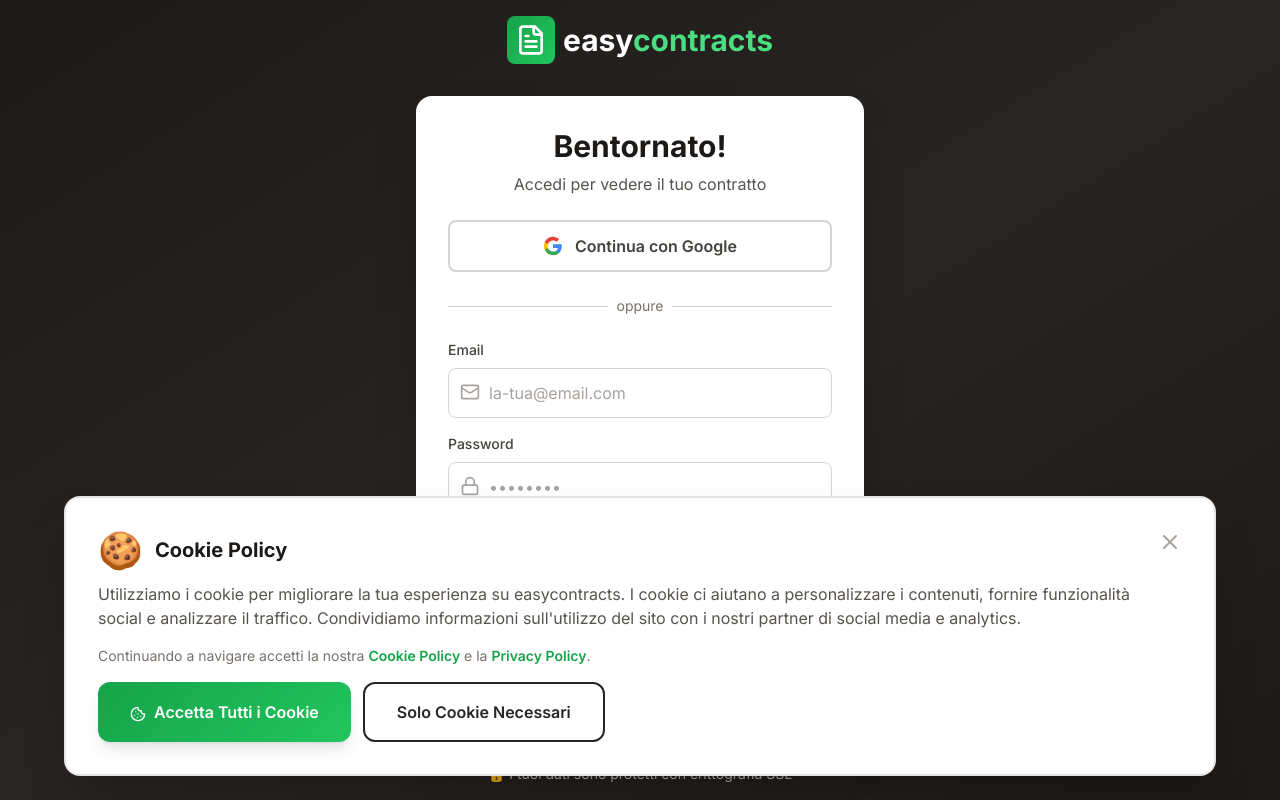
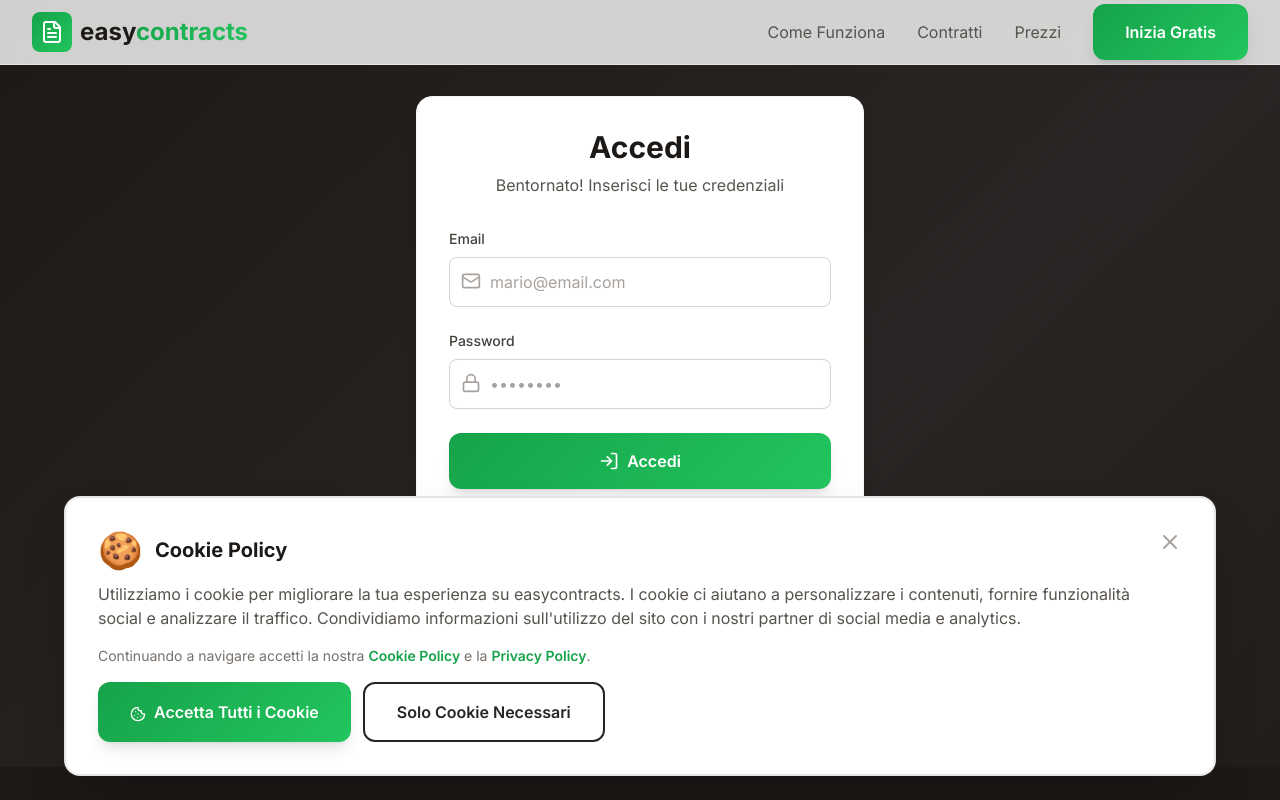
Before and after one commit to errakui/easycontracts, a Next.js app: page /login in a window 1280 px wide. Shown: the top 800 px of the page. Built offline with nearby package versions, Linux system fonts and the light colour scheme.

Commit message:
🔐 Fix completo autenticazione + viewport
- Pagina /login funzionante (login + registrazione)
- API /api/login e /api/register
- Fix viewport zoom issues
- Prisma generate nel build script
- Suspense per useSearchParams

```diff
--- /dev/null
+++ b/app/api/register/route.ts
@@ -0,0 +1,49 @@
+import { NextRequest, NextResponse } from "next/server";
+import { prisma } from "@/lib/prisma";
+import bcrypt from "bcryptjs";
+
+export async function POST(req: NextRequest) {
+  try {
+    const { email, password, name } = await req.json();
+
+    if (!email || !password) {
+      return NextResponse.json({ error: "Email e password richiesti" }, { status: 400 });
+    }
+
+    // Verifica se l'utente esiste già
+    const existingUser = await prisma.user.findUnique({
+      where: { email },
+    });
+
+    if (existingUser) {
+      return NextResponse.json({ error: "Email già registrata" }, { status: 400 });
+    }
+
+    // Hash password
+    const hashedPassword = await bcrypt.hash(password, 10);
+
+    // Crea utente
+    const user = await prisma.user.create({
+      data: {
+        email,
+        password: hashedPassword,
+        name: name || email.split("@")[0],
+        plan: "FREE",
+        contractsLimit: 1,
+      },
+    });
+
+    return NextResponse.json({
+      success: true,
+      user: {
+        id: user.id,
+        email: user.email,
+        name: user.name,
+        plan: user.plan,
+      },
+    });
+  } catch (error: any) {
+    console.error("Errore registrazione:", error);
+    return NextResponse.json({ error: error.message }, { status: 500 });
+  }
+}
--- a/app/layout.tsx
+++ b/app/layout.tsx
@@ -9,6 +9,11 @@
   title: "easycontracts - Contratti Intelligenti per Tutti | Errakui Holding Ltd",
   description: "Genera contratti legali professionali in 30 secondi con l'intelligenza artificiale. SaaS legale per freelancer e PMI. Semplice, veloce, affidabile.",
   keywords: "contratti, AI, intelligenza artificiale, legale, freelancer, PMI, SaaS, legal tech",
+  viewport: {
+    width: "device-width",
+    initialScale: 1,
+    maximumScale: 1,
+  },
 };
 
 export default function RootLayout({
--- a/app/login/page.tsx
+++ b/app/login/page.tsx
@@ -1,189 +1,229 @@
 "use client";
 
-import { useState } from "react";
+import { useState, Suspense } from "react";
+import { useRouter, useSearchParams } from "next/navigation";
 import Link from "next/link";
-import { FileText, Mail, Lock, ArrowRight } from "lucide-react";
+import Navbar from "@/components/Navbar";
+import Footer from "@/components/Footer";
+import { Mail, Lock, LogIn, UserPlus } from "lucide-react";
 
-export default function LoginPage() {
-  const [isLogin, setIsLogin] = useState(true);
+function LoginForm() {
+  const router = useRouter();
+  const searchParams = useSearchParams();
+  const [mode, setMode] = useState<"login" | "register">("login");
   const [email, setEmail] = useState("");
   const [password, setPassword] = useState("");
   const [name, setName] = useState("");
+  const [loading, setLoading] = useState(false);
+  const [error, setError] = useState("");
 
-  const handleSubmit = (e: React.FormEvent) => {
+  const handleSubmit = async (e: React.FormEvent) => {
     e.preventDefault();
-    // TODO: Implementare autenticazione reale
-    // Per ora simuliamo il login
-    localStorage.setItem("user", JSON.stringify({ email, name: name || email }));
-    window.location.href = "/dashboard";
-  };
+    setError("");
+    setLoading(true);
 
-  const handleGoogleLogin = () => {
-    // TODO: Implementare Google OAuth
-    alert("Google Login sarà disponibile presto!");
+    try {
+      if (mode === "register") {
+        // Registrazione
+        const response = await fetch("/api/register", {
+          method: "POST",
+          headers: { "Content-Type": "application/json" },
+          body: JSON.stringify({ email, password, name }),
+        });
+
+        if (!response.ok) {
+          const data = await response.json();
+          throw new Error(data.error || "Errore durante la registrazione");
+        }
+
+        const data = await response.json();
+
+        // Salva utente e redirect
+        localStorage.setItem("user", JSON.stringify(data.user));
+        router.push("/dashboard");
+      } else {
+        // Login
+        const response = await fetch("/api/login", {
+          method: "POST",
+          headers: { "Content-Type": "application/json" },
+          body: JSON.stringify({ email, password }),
+        });
+
+        if (!response.ok) {
+          const data = await response.json();
+          throw new Error(data.error || "Credenziali non valide");
+        }
+
+        const data = await response.json();
+
+        // Salva utente e redirect
+        localStorage.setItem("user", JSON.stringify(data.user));
+
+        const from = searchParams.get("from");
+        router.push(from || "/dashboard");
+      }
+    } catch (err: any) {
+      setError(err.message);
+    } finally {
+      setLoading(false);
+    }
   };
 
   return (
-    <div className="min-h-screen bg-gradient-to-br from-gray-900 via-gray-800 to-gray-900 flex items-center justify-center px-4">
-      <div className="max-w-md w-full">
-        {/* Logo */}
-        <Link href="/" className="flex items-center justify-center space-x-2 mb-8">
-          <div className="bg-gradient-primary p-2 rounded-lg">
-            <FileText className="w-8 h-8 text-white" />
-          </div>
-          <span className="text-3xl font-bold text-white">
-            easy<span className="text-primary-400">contracts</span>
-          </span>
-        </Link>
+    <div className="min-h-screen bg-gradient-to-br from-gray-900 via-gray-800 to-gray-900">
+      <Navbar />
 
-        {/* Card */}
-        <div className="bg-white rounded-2xl shadow-2xl p-8">
-          <div className="text-center mb-6">
+      <div className="pt-24 pb-20 px-4 sm:px-6 lg:px-8">
+        <div className="max-w-md mx-auto">
+          <div className="card p-8 bg-white">
+            <div className="text-center mb-8">
               <h1 className="text-3xl font-bold text-gray-900 mb-2">
-              {isLogin ? "Bentornato!" : "Crea Account"}
+                {mode === "login" ? "Accedi" : "Registrati"}
               </h1>
               <p className="text-gray-600">
-              {isLogin
-                ? "Accedi per vedere il tuo contratto"
-                : "Registrati gratis per iniziare"}
+                {mode === "login"
+                  ? "Bentornato! Inserisci le tue credenziali"
+                  : "Crea il tuo account gratuito"}
               </p>
             </div>
 
-          {/* Google Login */}
-          <button
-            onClick={handleGoogleLogin}
-            className="w-full flex items-center justify-center space-x-3 border-2 border-gray-300 rounded-lg px-4 py-3 hover:bg-gray-50 transition-all mb-4"
-          >
-            <svg className="w-5 h-5" viewBox="0 0 24 24">
-              <path
-                fill="#4285F4"
-                d="M22.56 12.25c0-.78-.07-1.53-.2-2.25H12v4.26h5.92c-.26 1.37-1.04 2.53-2.21 3.31v2.77h3.57c2.08-1.92 3.28-4.74 3.28-8.09z"
-              />
-              <path
-                fill="#34A853"
-                d="M12 23c2.97 0 5.46-.98 7.28-2.66l-3.57-2.77c-.98.66-2.23 1.06-3.71 1.06-2.86 0-5.29-1.93-6.16-4.53H2.18v2.84C3.99 20.53 7.7 23 12 23z"
-              />
-              <path
-                fill="#FBBC05"
-                d="M5.84 14.09c-.22-.66-.35-1.36-.35-2.09s.13-1.43.35-2.09V7.07H2.18C1.43 8.55 1 10.22 1 12s.43 3.45 1.18 4.93l2.85-2.22.81-.62z"
-              />
-              <path
-                fill="#EA4335"
-                d="M12 5.38c1.62 0 3.06.56 4.21 1.64l3.15-3.15C17.45 2.09 14.97 1 12 1 7.7 1 3.99 3.47 2.18 7.07l3.66 2.84c.87-2.6 3.3-4.53 6.16-4.53z"
-              />
-            </svg>
-            <span className="font-semibold text-gray-700">Continua con Google</span>
-          </button>
+            {error && (
+              <div className="mb-6 p-4 bg-red-50 border border-red-200 rounded-lg">
+                <p className="text-sm text-red-800">{error}</p>
+              </div>
+            )}
 
-          <div className="relative my-6">
-            <div className="absolute inset-0 flex items-center">
-              <div className="w-full border-t border-gray-300"></div>
-            </div>
-            <div className="relative flex justify-center text-sm">
-              <span className="px-2 bg-white text-gray-500">oppure</span>
-            </div>
-          </div>
-
-          {/* Form */}
-          <form onSubmit={handleSubmit} className="space-y-4">
-            {!isLogin && (
+            <form onSubmit={handleSubmit} className="space-y-6">
+              {mode === "register" && (
                 <div>
-                <label className="block text-sm font-medium text-gray-700 mb-2">Nome</label>
+                  <label className="block text-sm font-medium text-gray-700 mb-2">
+                    Nome
+                  </label>
+                  <div className="relative">
                     <input
                       type="text"
                       value={name}
                       onChange={(e) => setName(e.target.value)}
-                  className="w-full px-4 py-3 border border-gray-300 rounded-lg focus:ring-2 focus:ring-primary-500 focus:border-transparent"
-                  placeholder="Il tuo nome"
-                  required={!isLogin}
+                      className="w-full px-4 py-3 pl-10 border border-gray-300 rounded-lg focus:ring-2 focus:ring-primary-500 focus:border-transparent"
+                      placeholder="Mario Rossi"
+                      required
                     />
+                    <UserPlus className="absolute left-3 top-3.5 w-5 h-5 text-gray-400" />
+                  </div>
                 </div>
               )}
 
               <div>
-              <label className="block text-sm font-medium text-gray-700 mb-2">Email</label>
+                <label className="block text-sm font-medium text-gray-700 mb-2">
+                  Email
+                </label>
                 <div className="relative">
-                <Mail className="absolute left-3 top-3.5 w-5 h-5 text-gray-400" />
                   <input
                     type="email"
                     value={email}
                     onChange={(e) => setEmail(e.target.value)}
-                  className="w-full pl-10 pr-4 py-3 border border-gray-300 rounded-lg focus:ring-2 focus:ring-primary-500 focus:border-transparent"
-                  placeholder="la-tua@email.com"
+                    className="w-full px-4 py-3 pl-10 border border-gray-300 rounded-lg focus:ring-2 focus:ring-primary-500 focus:border-transparent"
+                    placeholder="mario@email.com"
                     required
                   />
+                  <Mail className="absolute left-3 top-3.5 w-5 h-5 text-gray-400" />
                 </div>
               </div>
 
               <div>
-              <label className="block text-sm font-medium text-gray-700 mb-2">Password</label>
+                <label className="block text-sm font-medium text-gray-700 mb-2">
+                  Password
+                </label>
                 <div className="relative">
-                <Lock className="absolute left-3 top-3.5 w-5 h-5 text-gray-400" />
                   <input
                     type="password"
                     value={password}
                     onChange={(e) => setPassword(e.target.value)}
-                  className="w-full pl-10 pr-4 py-3 border border-gray-300 rounded-lg focus:ring-2 focus:ring-primary-500 focus:border-transparent"
+                    className="w-full px-4 py-3 pl-10 border border-gray-300 rounded-lg focus:ring-2 focus:ring-primary-500 focus:border-transparent"
                     placeholder="••••••••"
                     required
                     minLength={6}
                   />
+                  <Lock className="absolute left-3 top-3.5 w-5 h-5 text-gray-400" />
                 </div>
+                {mode === "register" && (
+                  <p className="text-xs text-gray-500 mt-1">Minimo 6 caratteri</p>
+                )}
               </div>
 
-            {isLogin && (
-              <div className="flex items-center justify-between text-sm">
-                <label className="flex items-center">
-                  <input type="checkbox" className="mr-2" />
-                  <span className="text-gray-600">Ricordami</span>
-                </label>
-                <a href="#" className="text-primary-600 hover:text-primary-700">
-                  Password dimenticata?
-                </a>
-              </div>
+              <button
+                type="submit"
+                disabled={loading}
+                className="w-full btn-primary flex items-center justify-center disabled:opacity-50"
+              >
+                {loading ? (
+                  "Caricamento..."
+                ) : mode === "login" ? (
+                  <>
+                    <LogIn className="mr-2 w-5 h-5" />
+                    Accedi
+                  </>
+                ) : (
+                  <>
+                    <UserPlus className="mr-2 w-5 h-5" />
+                    Registrati
+                  </>
                 )}
-
-            <button type="submit" className="btn-primary w-full flex items-center justify-center">
-              {isLogin ? "Accedi" : "Crea Account"}
-              <ArrowRight className="ml-2 w-5 h-5" />
               </button>
             </form>
 
             <div className="mt-6 text-center">
               <button
-              onClick={() => setIsLogin(!isLogin)}
-              className="text-sm text-gray-600 hover:text-gray-900"
+                onClick={() => {
+                  setMode(mode === "login" ? "register" : "login");
+                  setError("");
+                }}
+                className="text-primary-600 hover:text-primary-700 font-semibold"
               >
-              {isLogin ? (
-                <>
-                  Non hai un account?{" "}
-                  <span className="text-primary-600 font-semibold">Registrati gratis</span>
-                </>
-              ) : (
-                <>
-                  Hai già un account?{" "}
-                  <span className="text-primary-600 font-semibold">Accedi</span>
-                </>
-              )}
+                {mode === "login"
+                  ? "Non hai un account? Registrati"
+                  : "Hai già un account? Accedi"}
               </button>
             </div>
 
-          <p className="text-xs text-gray-500 text-center mt-6">
-            Continuando accetti i nostri{" "}
-            <Link href="/terms" className="text-primary-600 hover:underline">
+            <div className="mt-6 pt-6 border-t border-gray-200">
+              <Link
+                href="/"
+                className="text-center block text-gray-600 hover:text-primary-600"
+              >
+                ← Torna alla Home
+              </Link>
+            </div>
+          </div>
+
+          <div className="mt-6 text-center">
+            <p className="text-sm text-gray-400">
+              Accedendo accetti i nostri{" "}
+              <Link href="/terms" className="text-primary-400 hover:text-primary-300">
                 Termini di Servizio
               </Link>{" "}
               e la{" "}
-            <Link href="/privacy" className="text-primary-600 hover:underline">
+              <Link href="/privacy" className="text-primary-400 hover:text-primary-300">
                 Privacy Policy
               </Link>
             </p>
           </div>
+        </div>
+      </div>
 
-        <p className="text-center text-gray-400 text-sm mt-6">
-          🔒 I tuoi dati sono protetti con crittografia SSL
-        </p>
-      </div>
+      <Footer />
     </div>
   );
 }
+
+export default function LoginPage() {
+  return (
+    <Suspense fallback={
+      <div className="min-h-screen flex items-center justify-center bg-gray-50">
+        <div className="animate-spin rounded-full h-12 w-12 border-b-2 border-primary-600"></div>
+      </div>
+    }>
+      <LoginForm />
+    </Suspense>
+  );
+}
--- a/package.json
+++ b/package.json
@@ -5,9 +5,10 @@
   "description": "Contratti Intelligenti per Tutti - Legal Tech AI SaaS by Errakui Holding Ltd",
   "scripts": {
     "dev": "next dev",
-    "build": "next build",
+    "build": "prisma generate && next build",
     "start": "next start",
-    "lint": "next lint"
+    "lint": "next lint",
+    "postinstall": "prisma generate"
   },
   "dependencies": {
     "@next-auth/prisma-adapter": "^1.0.7",
```
Also changed, not shown: app/api/login/route.ts (added, +45 -0 lines). Lines whose indentation alone changed are shown as unchanged.
